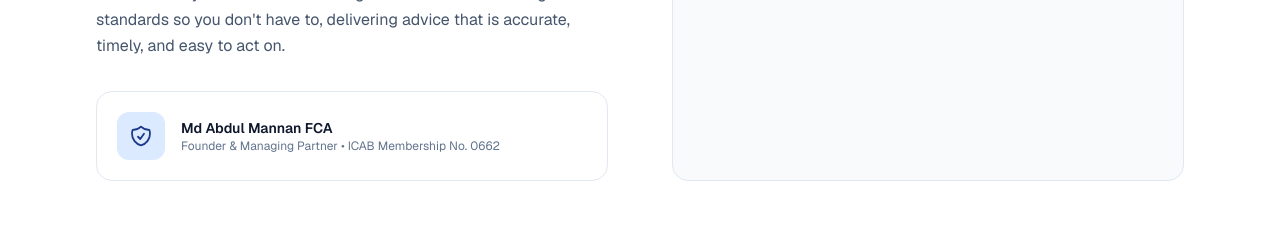
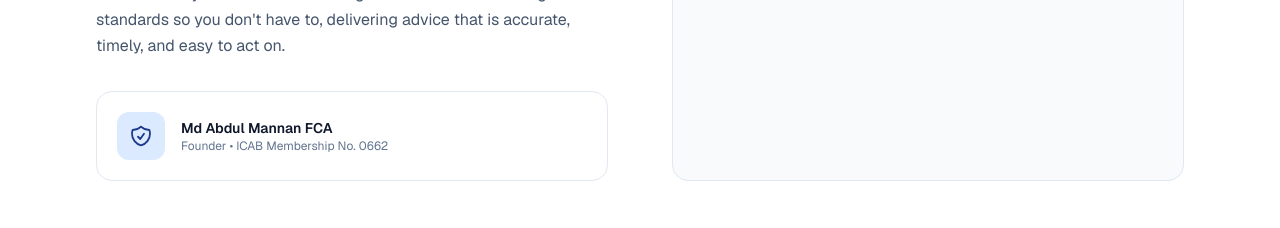
Before and after one commit to sayedxon48/A-Mannan-Co., a Next.js app: page / in a window 1280 px wide. Shown: the part 1220-1448 px from the top of the page. Built offline with nearby package versions, Linux system fonts and the light colour scheme.

Commit message:
Simplify founder title to just Founder

```diff
--- a/components/About.tsx
+++ b/components/About.tsx
@@ -55,7 +55,7 @@
                 Md Abdul Mannan FCA
               </p>
               <p className="text-xs text-slate-500">
-                Founder &amp; Managing Partner &bull; ICAB Membership No. 0662
+                Founder &bull; ICAB Membership No. 0662
               </p>
             </div>
           </div>
--- a/components/StructuredData.tsx
+++ b/components/StructuredData.tsx
@@ -12,7 +12,7 @@
     founder: {
       "@type": "Person",
       name: "Md Abdul Mannan FCA",
-      jobTitle: "Founder & Managing Partner",
+      jobTitle: "Founder",
       identifier: "ICAB Membership No. 0662",
     },
     address: {
```
